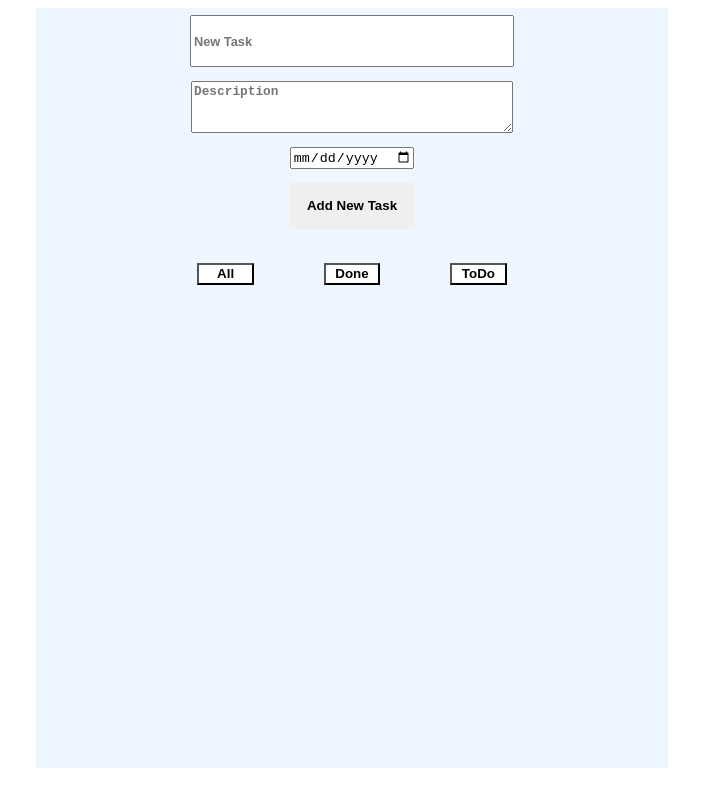
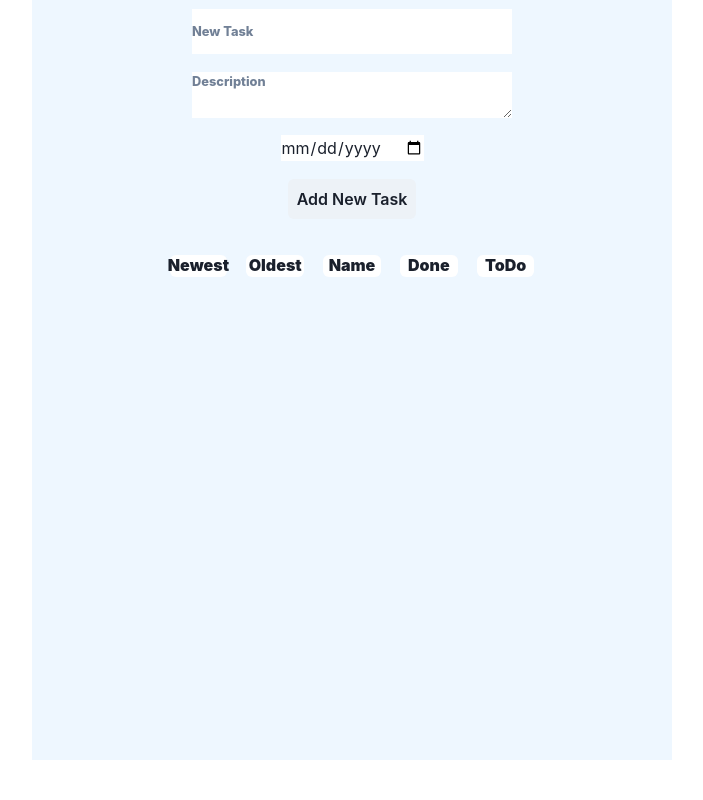
Before and after one commit to Oliwier-P/ToDo, a React (Vite) app: page / in a window 1280 px wide. Shown: the whole page, without its empty margins (288-991 px from the left). Built offline with nearby package versions, Linux system fonts and the light colour scheme.

Commit message:
todo - edit, alert remove, checkbox

```diff
--- a/package.json
+++ b/package.json
@@ -9,9 +9,14 @@
     "preview": "vite preview"
   },
   "dependencies": {
+    "@chakra-ui/react": "^2.5.5",
+    "@emotion/react": "^11.10.6",
+    "@emotion/styled": "^11.10.6",
+    "framer-motion": "^10.10.0",
     "moment": "^2.29.4",
     "react": "^18.2.0",
     "react-dom": "^18.2.0",
+    "react-icons": "^4.8.0",
     "react-uuid": "^2.0.0",
     "uuid": "^9.0.0"
   },
--- a/src/App.css
+++ b/src/App.css
@@ -62,7 +62,7 @@
 
 .task {
   display: flex;
-  flex-wrap: wrap;
+  flex-direction: column;
   box-sizing: border-box;
   padding: 10px;
   font-weight: 800;
@@ -75,6 +75,5 @@
 }
 
 .task > button {
-  width: 10%;
-  margin-left: 5%;
+  width: 20%;
 }
--- a/src/App.tsx
+++ b/src/App.tsx
@@ -4,6 +4,9 @@ import Task from './components/Task';
 import { useState } from 'react';
 import uuid from 'react-uuid';
 import moment from 'moment';
+import { ChakraProvider } from '@chakra-ui/react';
+import { Button, Input, Textarea } from '@chakra-ui/react';
+
 // react uuid - Universal Unique Identifier ( long char )
 // Oliwier Bomba Pąsko
 
@@ -47,19 +50,47 @@ export default function App() {
         }
     }
 
-    //
-    const AllFilter = () => {
+    // sort tasks list and localstorage from 'date' newest task
+    const NewestDateFilter = () => {
+        const sortedList = list.sort( (t1, t2) => (t1.date_end < t2.date_end) ? 1 : (t1.date_end > t2.date_end) ? -1 : 0 );
 
+        localStorage.setItem("TaskList", JSON.stringify( sortedList ));
+        window.location.reload();
     }
 
-    //
-    const DoneFilter = () => {
+    // sort tasks list and localstorage from 'date' oldest task
+    const OldestDateFilter = () => {
+        const sortedList = list.sort( (t1, t2) => (t1.date_end < t2.date_end) ? -1 : (t1.date_end > t2.date_end) ? 1 : 0 );
 
+        localStorage.setItem("TaskList", JSON.stringify( sortedList ));
+        window.location.reload();
     }
 
-    //
+    // sort tasks list and localstorage according to name 'title'
+    const NameFilter = () => {
+        const sortedList = list.sort(
+            (t1, t2) => (t1.name < t2.name) ? -1 : (t1.name > t2.name) ? 1 : 0);
+
+        localStorage.setItem("TaskList", JSON.stringify( sortedList ));
+        window.location.reload();
+    }
+
+    // sort tasks list and localstorage only done tasks and according to newest 'date'
+    const DoneFilter = () => {
+        const sortedList = list.sort(
+            (t1, t2) => (t1.date_end < t2.date_end && t1.done === true) ? 1 : (t1.date_end > t2.date_end) ? -1 : 0);
+
+        localStorage.setItem("TaskList", JSON.stringify( sortedList ));
+        window.location.reload();
+    }
+
+    // sort tasks list and localstorage only todo tasks and according to newest 'date'
     const ToDoFilter = () => {
+        const sortedList = list.sort(
+            (t1, t2) => (t1.date_end < t2.date_end) ? 1 : (t1.date_end > t2.date_end) ? -1 : 0);
 
+        console.log("Products sorted based on descending order of their prices are:")
+        console.log(sortedList);
     }
 
 
@@ -77,29 +108,32 @@ export default function App() {
 
     return (
         <>
+            <ChakraProvider>
                 <div className="main-container" >
-
                     <div className="newtask-div">
                         <input type="text" className='input' placeholder='New Task' value={newTask} onChange={e => setNewTask(e.target.value)} />
                         <textarea className='input opis' placeholder='Description' value={newDes} onChange={d => setNewDes(d.target.value)} />
                         <input type="date" min={dateStart} value={dateEnd} onChange={(e) => setDateEnd(e.target.value)}/>
-                    <button className='btn-add-task' onClick={() => AddTask()} >Add New Task</button>
+                        <Button className='btn-add-task' onClick={() => AddTask()} >Add New Task</Button>
                     </div>
 
                     <div className="filter-div">
-                    <button onClick={() => AllFilter()} >All</button>
-                    <button onClick={() => DoneFilter()}>Done</button>
-                    <button onClick={() => ToDoFilter()}>ToDo</button>
+                        <Button onClick={() => NewestDateFilter()} >Newest</Button>
+                        <Button onClick={() => OldestDateFilter()} >Oldest</Button>
+                        <Button onClick={() => NameFilter()} >Name</Button>
+                        <Button onClick={() => DoneFilter()}>Done</Button>
+                        <Button onClick={() => ToDoFilter()}>ToDo</Button>
                     </div>
 
                     <div className="tasks-div">
                         <ul>
 
-                        { list.map( (local) => <Task key={local.id} value={local} />)}
+                            { list.map( (task) => <Task key={task.id} value={task} />)}
 
                         </ul>
                     </div>
                 </div>
+            </ChakraProvider>
         </>
     )
 }
--- a/src/components/Task.tsx
+++ b/src/components/Task.tsx
@@ -1,6 +1,17 @@
 import React, { useEffect } from 'react'
-import { useState } from 'react'
+import { useState, useRef } from 'react'
 import { tasksList } from '../Types';
+import { ChakraProvider, Checkbox, Button, useDisclosure } from '@chakra-ui/react';
+import { FaTrashAlt } from 'react-icons/all';
+import { AiFillEdit } from 'react-icons/all';
+import {
+    AlertDialog,
+    AlertDialogBody,
+    AlertDialogFooter,
+    AlertDialogHeader,
+    AlertDialogContent,
+    AlertDialogOverlay,
+  } from '@chakra-ui/react'
 
 interface TaskProps {
     value: tasksList;
@@ -10,6 +21,9 @@ export default function Task({value}: TaskProps) {
 
     const [description, setDescription] = useState("");
     const [name, setName] = useState("");
+
+    const { isOpen, onOpen, onClose } = useDisclosure();
+    const cancelRef = useRef();
 
     // Delete task from localstorage
     const RemoveClick = () => {
@@ -30,6 +44,28 @@ export default function Task({value}: TaskProps) {
         window.location.reload();
     }
 
+    //
+    const EditClick = () => {
+
+    }
+
+    //
+    const CheckFunction = () => {
+
+        // not working
+
+        // const storedData = JSON.parse(localStorage.getItem("TaskList") || "");
+
+        // const objIndex = storedData.findIndex(( (obj: any) => obj.id == 1));
+
+        // console.log("Before update: ", storedData[objIndex])
+
+        // storedData[objIndex].done = !storedData[objIndex].done
+
+        // console.log("After update: ", storedData[objIndex])
+
+    }
+
     // if description is too long, and make it beauty
     useEffect(() => {
         setDescription(() => value.description.length >= 30 ? value.description.substring(0, 30) + "..." : value.description);
@@ -37,15 +73,20 @@ export default function Task({value}: TaskProps) {
     },[]);
     return (
         <>
+            <ChakraProvider>
                 <div className='task'>
                     <span>{name}</span>
                     <span>{description}</span>
                     <span>{value.date_start} to {value.date_end}</span>
 
                     <span>{value.done}</span>
-            <button>Edit</button>
-            <button onClick={() => RemoveClick()} >Del</button>
+                    <Checkbox colorScheme='blue' border='black' size='md' onChange={() => CheckFunction()}></Checkbox>
+                    <Button size='xs'  leftIcon={<AiFillEdit />} colorScheme='green' variant='solid' onClick={() => EditClick()} ></Button>
+                    <Button size='xs' leftIcon={<FaTrashAlt />} colorScheme='red' variant='solid' onClick={() => (onOpen(), RemoveClick())} ></Button>
                 </div>
+
+                {/* Alert Dialog */}
+            </ChakraProvider>
         </>
     )
 }
```
Also changed, not shown: 1 other file (tests, documents, lock files or other folders). Lines whose indentation alone changed are shown as unchanged.
